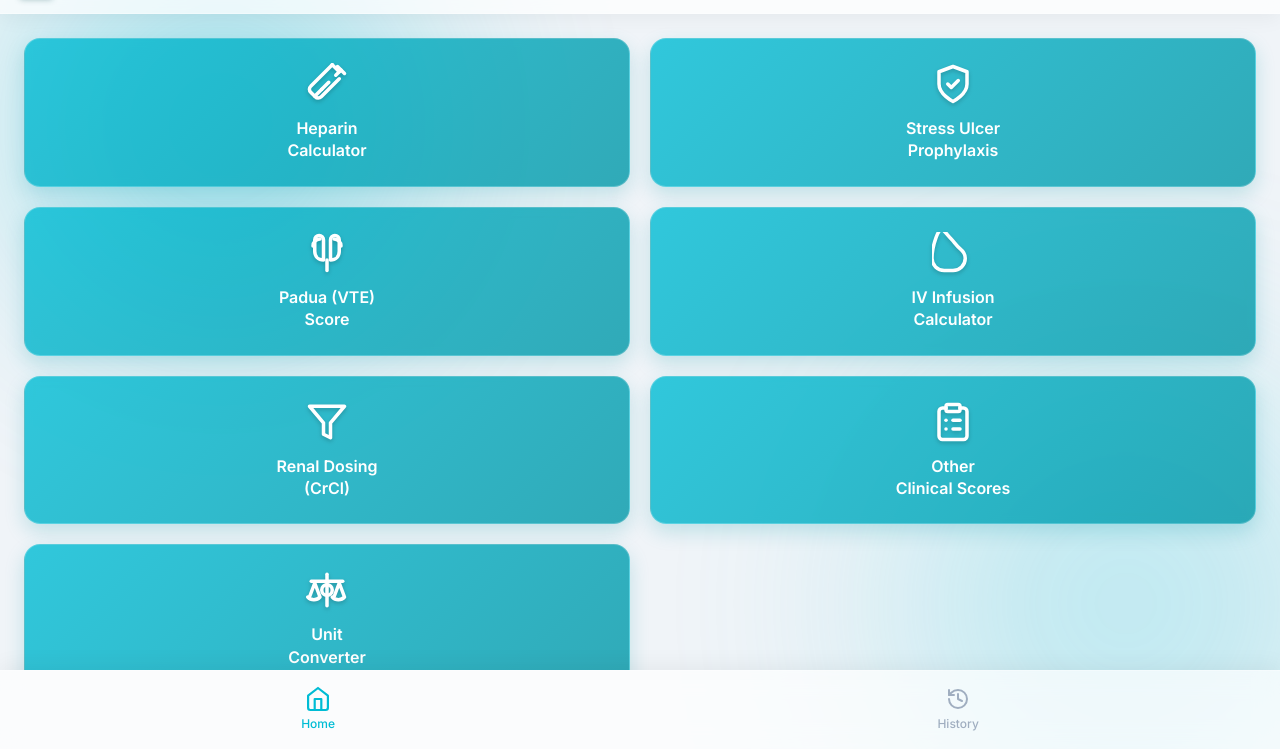
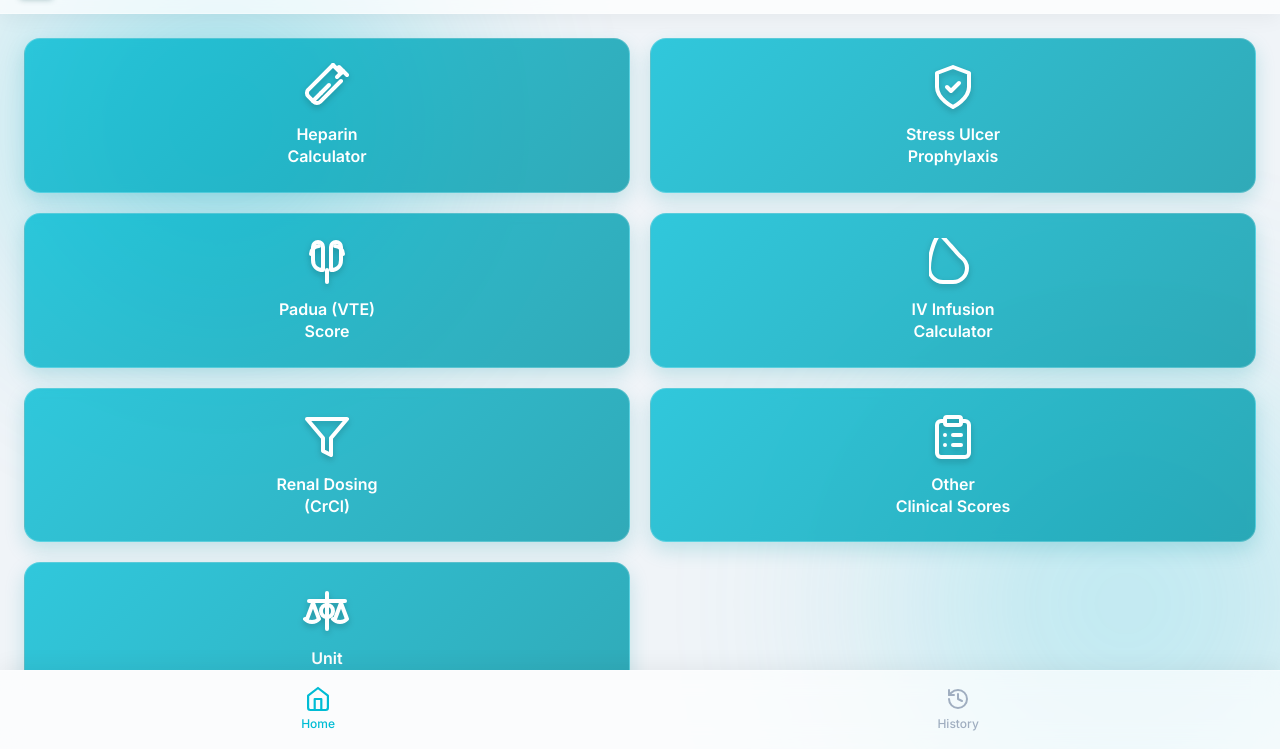
Before and after one commit to M07maaad/CHG-C, a plain HTML site: page public/index.html in a window 1280 px wide. Shown: the part 51-800 px from the top of the page. Drawn offline with nearby package versions, Linux system fonts and the light colour scheme.

Commit message:
Update style.css

```diff
--- a/public/style.css
+++ b/public/style.css
@@ -1,8 +1,8 @@
 /*
-  APPLICATION STYLES (style.css) - VERSION 3.2 (Fixed Icon Dimensions)
-  - Enforced Aspect Ratio for Icons (Prevent distortion)
-  - Increased Icon Size for better visibility
-  - Glassmorphism & Aurora Background retained
+  APPLICATION STYLES (style.css) - VERSION 3.3 (Final Polish)
+  - Fixed Icon Aspect Ratio (No Distortion)
+  - Increased Icon Size (48px)
+  - Cleaned up Flexbox behaviors
 */
 
 /* 1. Tailwind Base & Fonts */
@@ -16,7 +16,7 @@
 /* 2. Custom App Layout & Themes */
 :root {
   /* --- Light Mode (Original Cyan Theme) --- */
-  --bg-primary-light: #f0f4f8; /* Base color */
+  --bg-primary-light: #f0f4f8;
   --bg-blur-blob-1-light: #00bcd4;
   --bg-blur-blob-2-light: #4dd0e1;
 
@@ -33,8 +33,8 @@
   --text-header-light: #006064;
   --text-nav-idle: #a0aec0;
   --text-nav-active: #00bcd4;
-  --text-primary: #006064; /* Dark Cyan for headings */
-  --text-secondary: #2d3748; /* Dark Grey for general text */
+  --text-primary: #006064;
+  --text-secondary: #2d3748;
   --text-label: #2d3748;
   --text-input: #000000;
 
@@ -43,7 +43,7 @@
   --focus-ring: rgba(0, 188, 212, 0.3);
 
   /* --- Dark Mode (Original Cyan Theme) --- */
-  --bg-primary-dark: #0f172a; /* Dark Navy Blue */
+  --bg-primary-dark: #0f172a;
   --bg-blur-blob-1-dark: #0e7490;
   --bg-blur-blob-2-dark: #0097a7;
 
@@ -59,14 +59,14 @@
 
   --text-header-dark: #e2e8f0;
   --text-nav-idle-dark: #64748b;
-  --text-nav-active-dark: #22d3ee; /* Bright Cyan */
+  --text-nav-active-dark: #22d3ee;
   --text-primary-dark: #e2e8f0;
   --text-secondary-dark: #94a3b8;
   --text-label-dark: #94a3b8;
   --text-input-dark: #ffffff;
 
   --border-input-dark: #334155;
-  --border-input-focus-dark: #22d3ee; /* Bright Cyan */
+  --border-input-focus-dark: #22d3ee;
   --focus-ring-dark: rgba(34, 211, 238, 0.3);
 }
 
@@ -287,6 +287,9 @@ body.dark .nav-button.active {
   cursor: pointer;
   backdrop-filter: blur(5px);
   -webkit-backdrop-filter: blur(5px);
+
+  /* Ensure container doesn't stretch items weirdly */
+  align-content: center;
 }
 body.dark .tool-card {
   background: var(--bg-card-dark);
@@ -302,27 +305,36 @@ body.dark .tool-card:hover {
   border-color: #22d3ee;
 }
 
-/* *** FIX: FORCE ICON DIMENSIONS *** */
-/* This ensures icons are always 42x42 and never stretched */
+/* *** FIXED ICONS: ROBUST STYLING *** */
 .tool-card svg {
-  width: 42px !important;
-  height: 42px !important;
-  min-width: 42px;
-  min-height: 42px;
-  max-width: 42px;
-  max-height: 42px;
+  /* 1. Strict Dimensions */
+  width: 48px !important;
+  height: 48px !important;
 
+  /* 2. Prevent Flexbox Distortion (Crucial) */
+  flex: none !important;
+  flex-shrink: 0 !important;
+  flex-grow: 0 !important;
+
+  /* 3. Positioning & Layout */
+  display: block;
+  margin: 0 auto 0.75rem auto;
+
+  /* 4. Appearance */
   color: #ffffff;
-  margin-bottom: 0.75rem;
+  filter: drop-shadow(0 3px 3px rgba(0,0,0,0.2));
 
-  /* Prevent flexbox from squashing the icon */
-  flex-shrink: 0;
-
-  /* Ensure correct aspect ratio */
+  /* 5. Ensure Aspect Ratio */
   object-fit: contain;
 
-  filter: drop-shadow(0 2px 2px rgba(0,0,0,0.2));
+  transition: transform 0.3s ease;
 }
+
+/* Slight zoom on hover for effect */
+.tool-card:hover svg {
+  transform: scale(1.1);
+}
+
 body.dark .tool-card svg {
   color: var(--text-card-icon-dark);
 }
@@ -606,7 +618,6 @@ body.dark .error-box {
 
 /* 7. History / Log Styling */
 .log-entry {
-  /* Handled by Tailwind classes in JS, but keeping base styles just in case */
   background: rgba(255,255,255,0.8);
   padding: 1rem;
   border-radius: 0.5rem;
```
